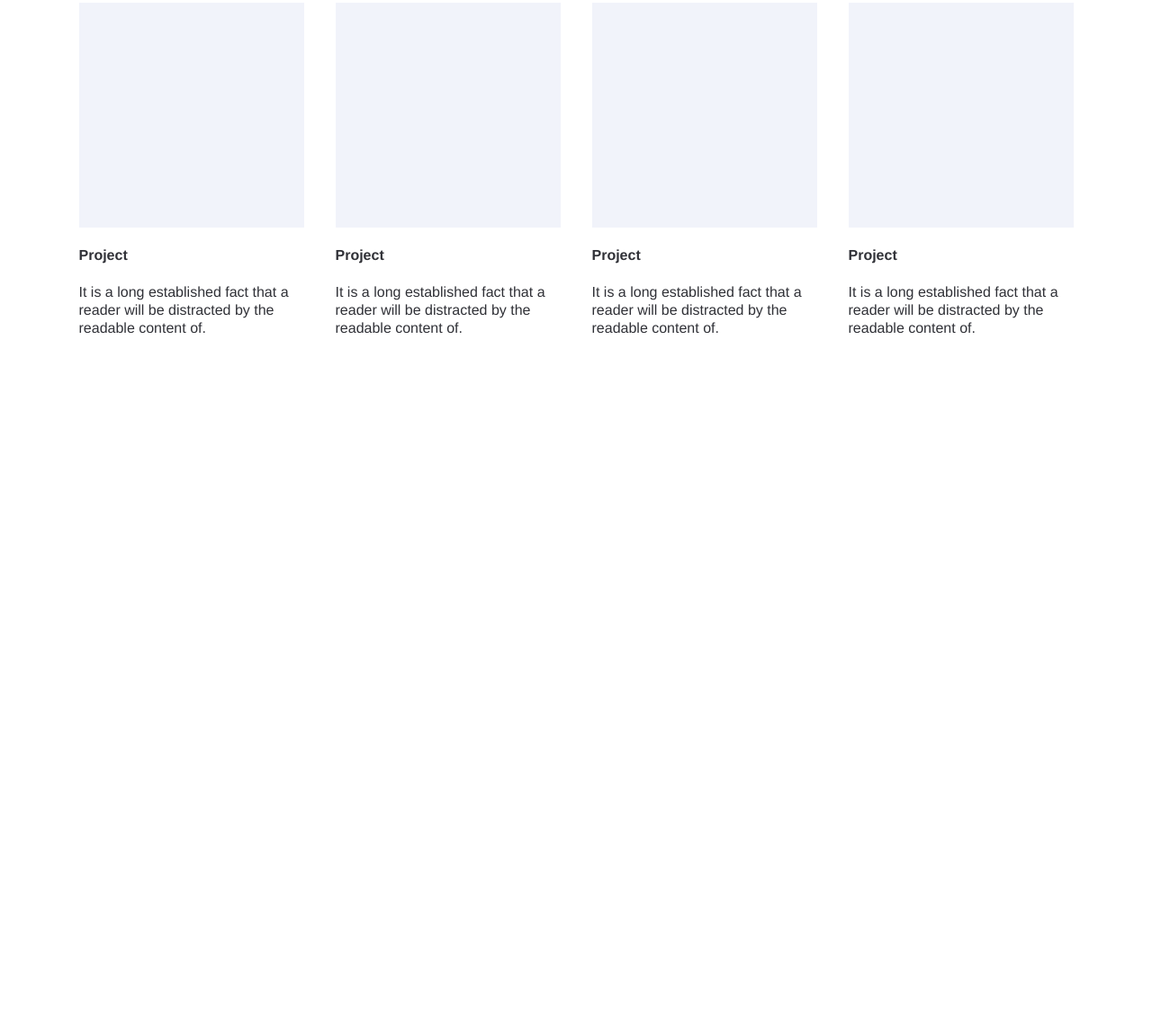
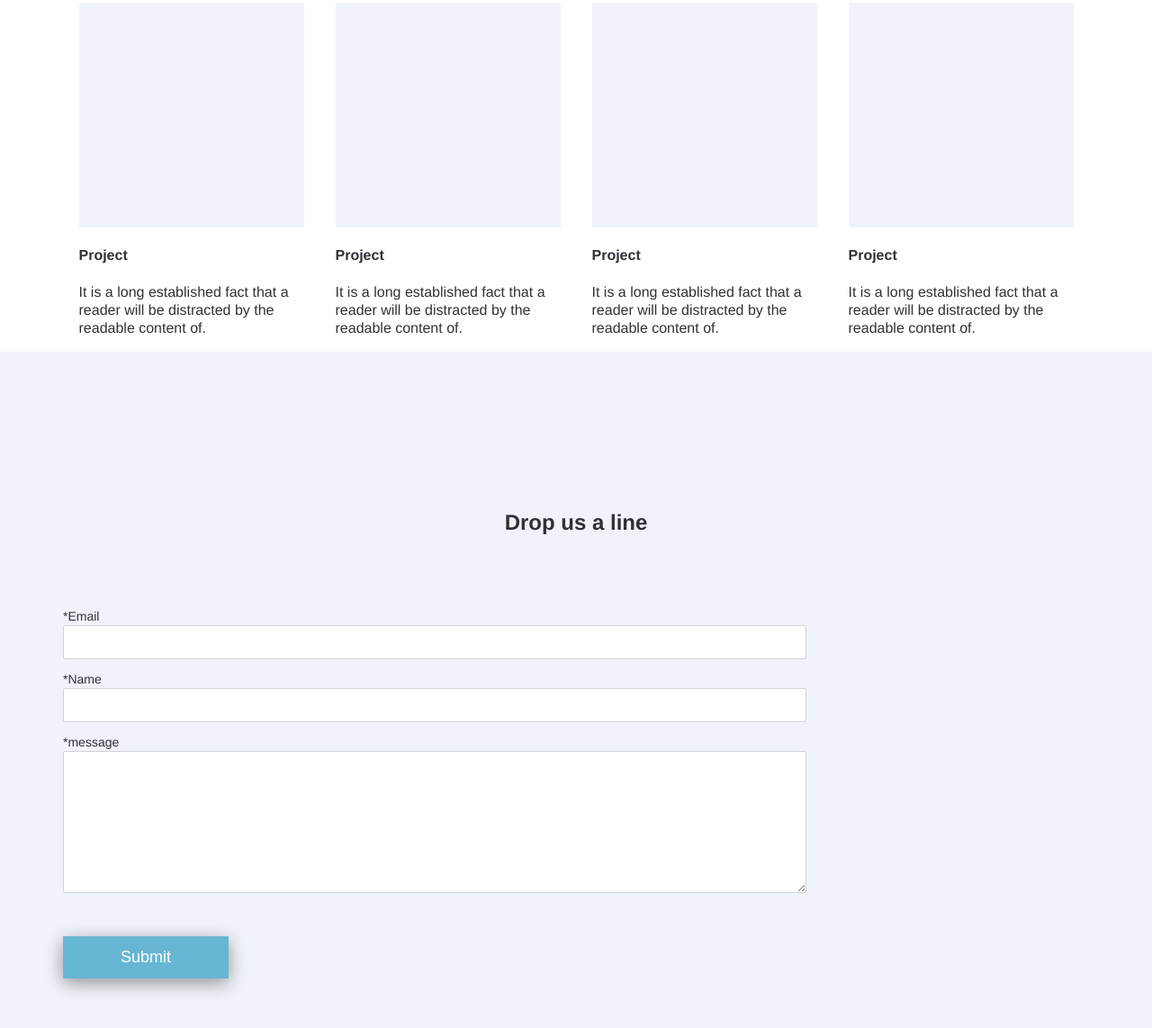
Before and after one commit to kenjack112218/SelfIntro, a plain HTML site: page index.html in a window 1280 px wide. Shown: the part 2266-3409 px from the top of the page at 90% size. Before the commit the page ends 2657 px from the top, so only its background shows below. Drawn offline with nearby package versions, Linux system fonts and the light colour scheme.

Commit message:
done with send us section

```diff
--- a/css/style.css
+++ b/css/style.css
@@ -71,7 +71,7 @@ header {
     width: 100%;
 }
 
-.services {
+.services, .contact-container {
     background-color: #F1F3FA;
     padding: 4rem 1rem;
 }
@@ -161,6 +161,32 @@ header {
     transform: scale(1.02);
 }
 
+form label {
+    font-size: 14px;
+}
+
+.form-group {
+    margin-bottom: .75rem;
+}
+
+.form-control {
+    max-width: 800px;
+    width: 100%;
+    background-color: #ffffff;
+    color: #292b2c;
+    border-radius: 2px;
+    border: 1px solid #ced4da;
+    padding: .375rem .75rem;
+    font-size: 1rem;
+    line-height: 1.5;
+    background-clip: padding-box;
+    display: block;
+}
+
+.submit-btn-wrapper {
+    margin-top: 3rem;
+}
+
 @media (max-width: 768px) {
     ul.topnav li a.nav-link {
         display: none;
@@ -214,6 +240,16 @@ header {
     .portfolio-wrapper {
         text-align: center;
     }
+
+    .form-group {
+        display: flex;
+    }
+
+    .submit-btn-wrapper {
+        text-align: center;
+    }
+
+
 }
 
 @media(max-width: 599px) {
--- a/index.html
+++ b/index.html
@@ -135,6 +135,32 @@
         </div>
     </section>
 
+    <section class="contact-container">
+        <div class="container">
+            <div class="section-header">
+                <h1>Drop us a line</h1>
+            </div>
+            <form action="">
+                <label for="email">*Email</label>
+                <div class="form-group">
+                    <input class="form-control"type="email" id="email">
+                </div>
+                <label for="name">*Name</label>
+                <div class="form-group">
+                    <input class="form-control"type="text" id="name">
+                </div>
+                <label for="message">*message</label>
+                <div class="form-group">
+                    <textarea class="form-control"id="message" rows="6"></textarea>
+                </div>
+
+                <div class="submit-btn-wrapper">
+                    <button class="quote-btn">Submit</button>
+                </div>
+            </form>
+        </div>
+    </section>
+
 
 
     <script src="https://code.jquery.com/jquery-3.3.1.min.js" integrity="sha256-FgpCb/KJQlLNfOu91ta32o/NMZxltwRo8QtmkMRdAu8=" crossorigin="anonymous"></script>
```
